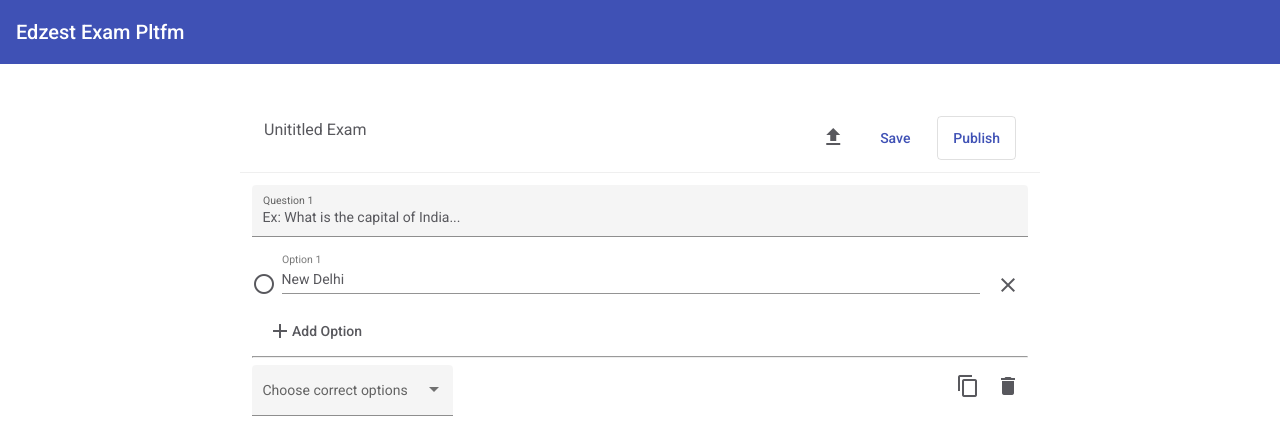
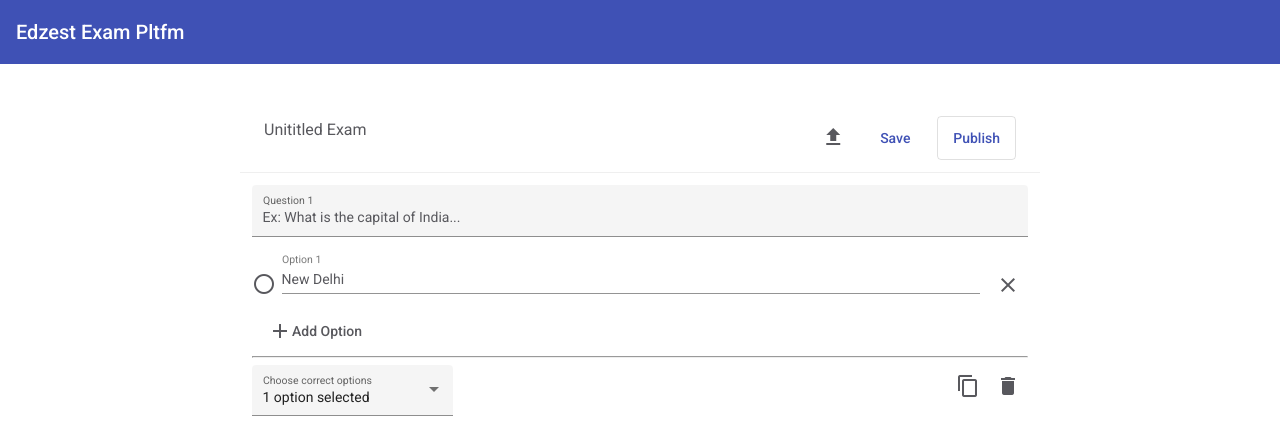
Before and after one commit to edzest/eep-dashboard, an Angular app: page /admin/create-test in a window 1280 px wide. Shown: the top 444 px of the page. Built offline with nearby package versions, Linux system fonts and the light colour scheme.

Commit message:
Implement duplicate question functionality

```diff
--- a/src/app/admin-dashboard/create-test/create-test.component.html
+++ b/src/app/admin-dashboard/create-test/create-test.component.html
@@ -60,7 +60,7 @@
                     <div class="footer">
                         <div id="footer-actions">
                             <button mat-icon-button aria-label="duplicate" matTooltip="Duplicate">
-                                <mat-icon (click)="duplicateQuestion()">
+                                <mat-icon (click)="duplicateQuestion(qIndex)">
                                     content_copy
                                 </mat-icon>
                             </button>
@@ -73,13 +73,13 @@
                         <div id="correct-answer-container" *ngIf="allQuestions[qIndex].options.length > 0">
                             <mat-form-field appearance="fill">
                                 <mat-label>Choose correct options</mat-label>
-                                <mat-select [formControl]="correctAnswers" multiple>
+                                <mat-select [(ngModel)]="allQuestions[qIndex].correctOptions" multiple [disabled]="currentQIdx != qIndex">
                                     <mat-select-trigger>
-                                    {{correctAnswers.value?.length}}
-                                    <span *ngIf="correctAnswers.value?.length > 1" class="example-additional-selection">
+                                    {{allQuestions[qIndex].correctOptions?.length}}
+                                    <span *ngIf="allQuestions[qIndex].correctOptions.length > 1" class="example-additional-selection">
                                         options
                                     </span>
-                                    <span *ngIf="correctAnswers.value?.length == 1" class="example-additional-selection">
+                                    <span *ngIf="allQuestions[qIndex].correctOptions.length == 1" class="example-additional-selection">
                                         option
                                     </span>
                                     selected
--- a/src/app/admin-dashboard/create-test/create-test.component.ts
+++ b/src/app/admin-dashboard/create-test/create-test.component.ts
@@ -4,7 +4,8 @@ import { FormControl } from '@angular/forms';
 // Type to store question and its answers
 interface McqQuestion {
   question: string,
-  options: Option[]
+  options: Option[],
+  correctOptions: string[]
 }
 
 interface Option {
@@ -25,11 +26,12 @@ export class CreateTestComponent implements OnInit {
       'options': [{
         id: 0,
         option: 'New Delhi'
-      }]
+      }],
+      correctOptions: ['New Delhi']
     }
   ];
 
-  correctAnswers = new FormControl();
+  currentQIdx: number = 0;
 
   constructor() { }
 
@@ -64,17 +66,26 @@ export class CreateTestComponent implements OnInit {
     const options: Option[] = this.allQuestions[qIndex].options;
     // if this option is in correctAnswers, remove from there too
     const option: Option = options[index];
-    if (this.correctAnswers.value?.includes(option.option)) {
-      const caIndex = this.correctAnswers.value.indexOf(option.option);
-      this.correctAnswers.value.splice(caIndex, 1);
+    const correctOptions = this.allQuestions[qIndex].correctOptions;
+
+    if (correctOptions?.includes(option.option)) {
+      const caIndex = correctOptions.indexOf(option.option);
+      correctOptions.splice(caIndex, 1);
     }
-    console.log(this.correctAnswers.value);
     // remove from current options
     options.splice(index, 1);
   }
 
-  duplicateQuestion() {
 
+  /**
+   * Duplicates the question at 'qIndex' and inserts it below the current question
+   * @param qIndex Question index
+   */
+  duplicateQuestion(qIndex: number) {
+    const question: McqQuestion = this.allQuestions[qIndex];
+    const questionCopy: McqQuestion = JSON.parse(JSON.stringify(question));
+    this.allQuestions.splice(qIndex+1, 0, questionCopy);
+    this.currentQIdx++;
   }
 
   /**
@@ -107,11 +118,13 @@ export class CreateTestComponent implements OnInit {
         {
           id: 0,
           option: 'New Delhi'
-        }
-      ]
+        },
+      ],
+      correctOptions: ['New Delhi']
     };
 
     this.allQuestions.push(question);
+    this.currentQIdx = 0;
   }
 
 
```
